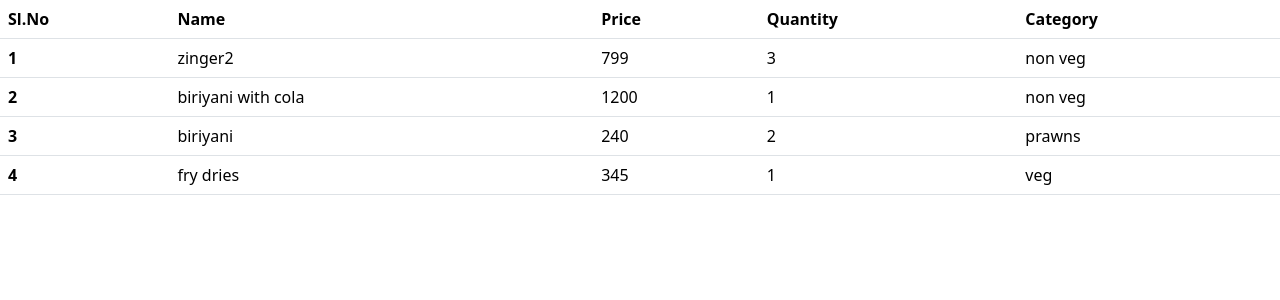
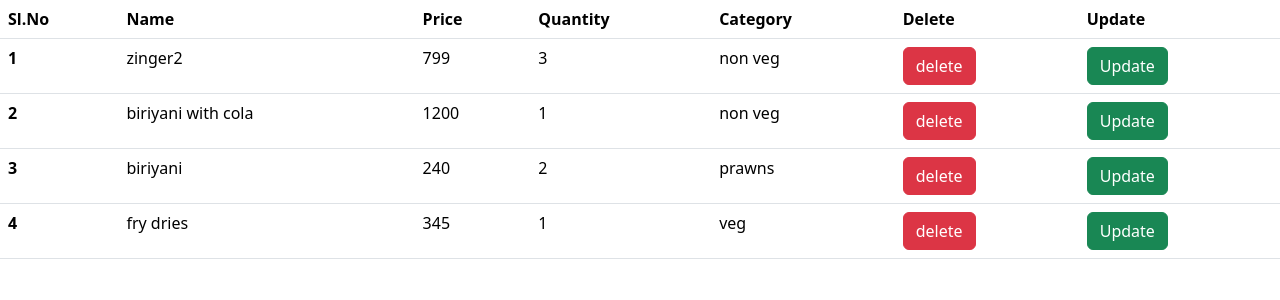
Before and after one commit to ayishahannak/Django_MiniProject, a Django app: page /menu_view in a window 1280 px wide. Shown: the top 300 px of the page. Run offline with Django 5.2, Linux system fonts and the light colour scheme; data comes from the database, SQL or seed files in the repository; both versions use the stored data as it was after the commit.

Commit message:
after form and view

```diff
--- a/newApp/urls.py
+++ b/newApp/urls.py
@@ -6,6 +6,8 @@ urlpatterns = [
     path("",views.home,name="home"),
     path("index",views.index,name="index"),
     path("dashboard",views.dashboard,name="dashboard"),
-    path("food_form",views.food_data,name="menu_form"),
+    path("menu_form",views.food_data,name="menu_form"),
     path("menu_view",views.menu_view,name="menu_view"),
+    path("menu_delete/<int:id>/",views.menu_delete,name="menu_delete"),
+    path("menu_update/<int:id>/",views.menu_update,name="menu_update"),
 ]
--- a/newApp/views.py
+++ b/newApp/views.py
@@ -1,5 +1,5 @@
 from django.http import HttpResponse
-from django.shortcuts import render
+from django.shortcuts import render, redirect
 
 from newApp.form import foodForm
 from newApp.models import menu
@@ -28,3 +28,26 @@ def menu_view(request):
     # print(data)
 
     return render(request,"menu_view.html",{"data":data})
+
+def menu_delete(request,id):
+    data = menu.objects.get(id=id)
+    print(data)
+    data.delete()
+    return redirect("menu_view")
+
+
+def menu_update(request,id):
+    data = menu.objects.get(id=id)
+    form = foodForm(instance=data)
+
+    if request.method=="POST":
+        form_data=foodForm(request.POST,instance=data)
+        if form_data.is_valid():
+            form_data.save()
+            return redirect("menu_view")
+
+
+
+    return render(request,"menu_update.html",{"data":form})
+
+    print(data)
--- a/templates/menu_view.html
+++ b/templates/menu_view.html
@@ -3,7 +3,7 @@
   <head>
     <meta charset="utf-8">
     <meta name="viewport" content="width=device-width, initial-scale=1">
-    <title>Bootstrap demo</title>
+    <title>Mini Project</title>
     <link href="https://cdn.jsdelivr.net/npm/bootstrap@5.3.8/dist/css/bootstrap.min.css" rel="stylesheet" integrity="sha384-sRIl4kxILFvY47J16cr9ZwB07vP4J8+LH7qKQnuqkuIAvNWLzeN8tE5YBujZqJLB" crossorigin="anonymous">
   </head>
   <body>
@@ -16,6 +16,10 @@
       <th scope="col">Price</th>
       <th scope="col">Quantity</th>
       <th scope="col">Category</th>
+      <th scope="col">Delete</th>
+      <th scope="col">Update</th>
+
+
     </tr>
   </thead>
   <tbody>
@@ -26,6 +30,8 @@
       <td>{{i.price}}</td>
       <td>{{i.quantity}}</td>
       <td>{{i.category}}</td>
+      <td><a href="{% url 'menu_delete' i.id %}" class="btn btn-danger">delete</a></td>
+      <td><a href="{% url 'menu_update' i.id %}" class="btn btn-success">Update</a></td>
 
     </tr>
 
```
Also changed, not shown: templates/menu_update.html (added, +15 -0 lines), db.sqlite3.
